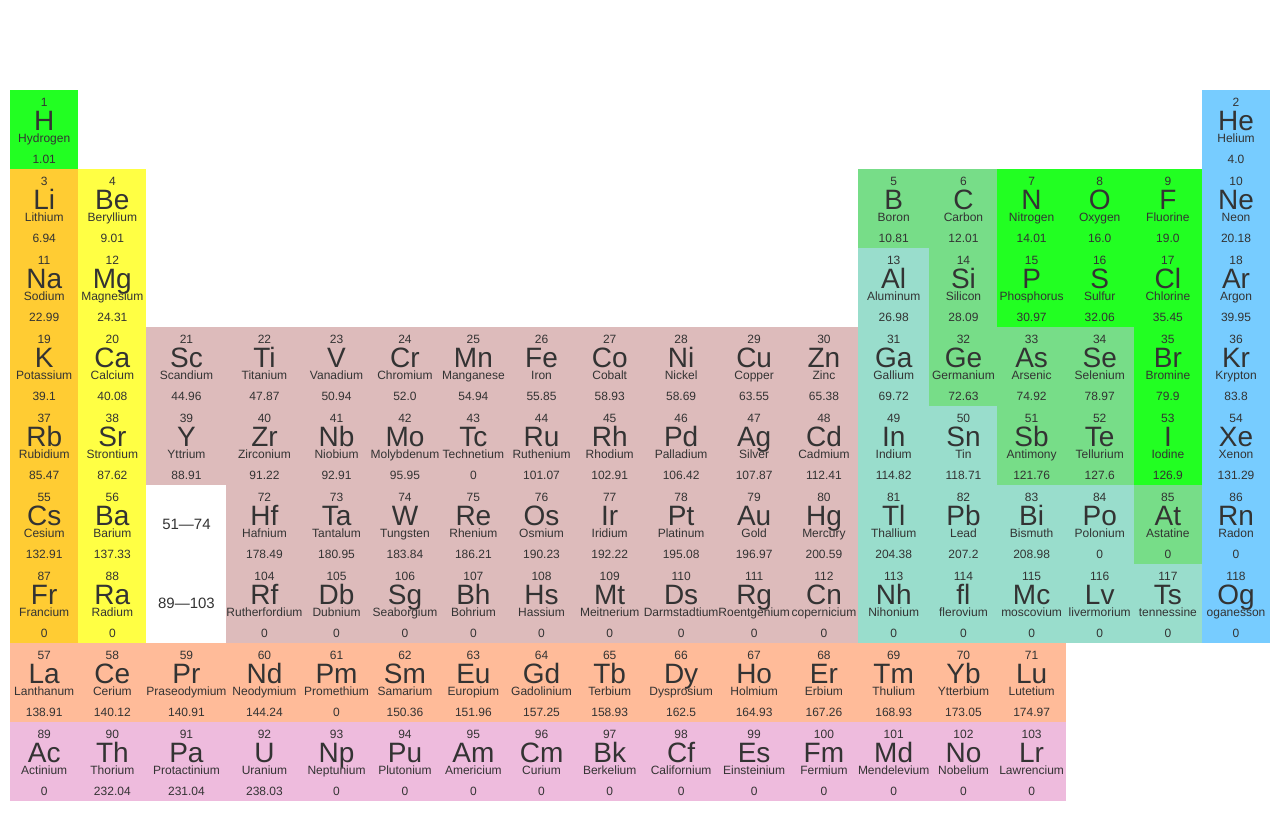
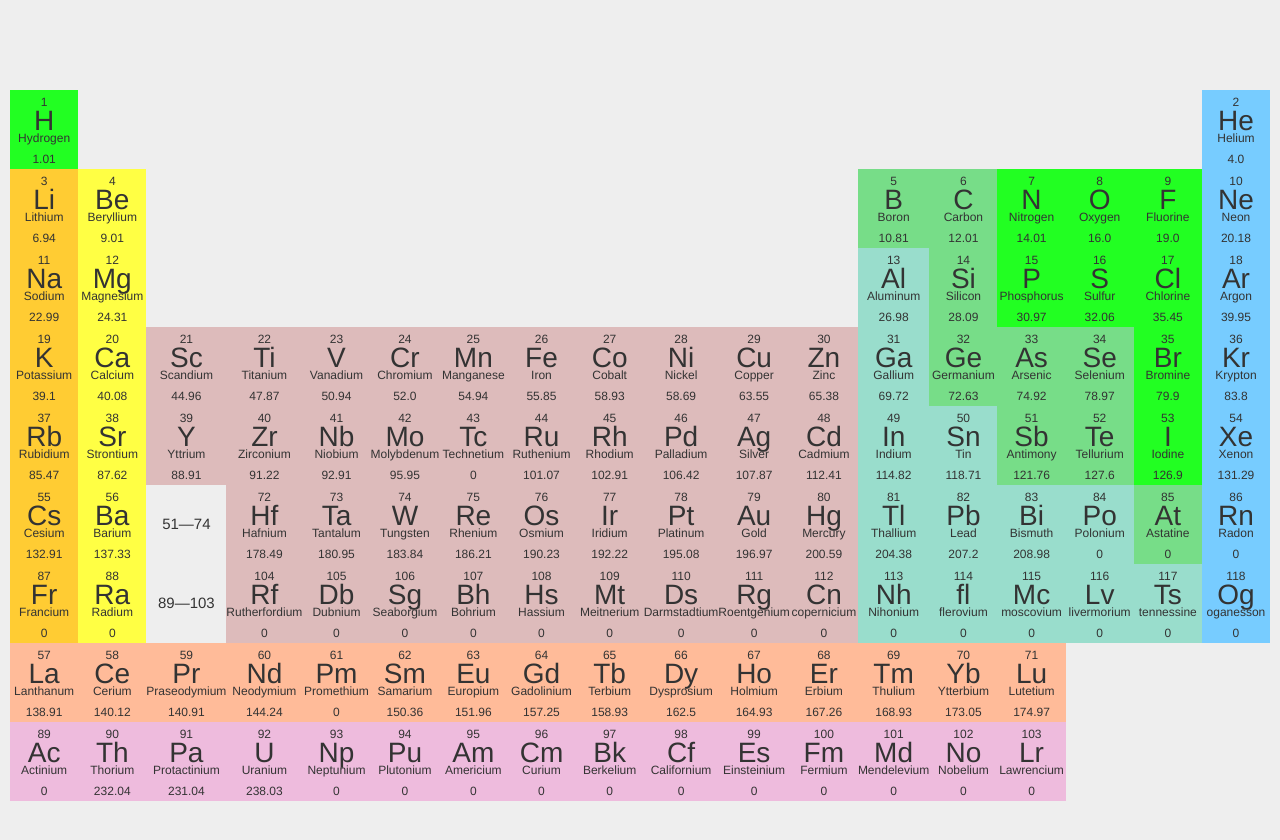
Before and after one commit to MayorMonty/periodic-table, a Jekyll site: the page built from index.html, in a window 1280 px wide. Shown: the top 840 px of the page. Built offline with Jekyll 4.4.1, drawn with Linux system fonts in a browser that asks for light colours; nearby versions of some CDN libraries.

Commit message:
Commit (too tired)

```diff
--- a/css/main.scss
+++ b/css/main.scss
@@ -11,6 +11,7 @@
 
     font-family: "Helvetica Neue", sans-serif;
     color: #333333;
+    background: #eeeeee;
 }
 
 main {
@@ -159,20 +160,14 @@
 }
 
 .element-dialog {
-    position: fixed;
-    background: #ffffff;
-    top: 0;
-    min-height: 50vh;
+    position: fixed !important;
+    top: 5vh;
     left: 10%;
     right: 10%;
     display: none;
-    padding: 10px;
-    padding-top: 0;
+    max-height: 90vh;
     &.active {
         display: block;
-    }
-    .element-data-name {
-        text-align: center;
     }
     @media screen and (max-width: $breakpoint) {
         left: 0;
--- a/index.html
+++ b/index.html
@@ -4,7 +4,7 @@
 
 <div class="periodic-table">
   {% for element in site.data.elements %}
-  <div class="element period-{{element.period}} group-{{ element.group_block | replace: 'group ', '' | replace: ',', '' }} {{ element.element_category | replace ',','' }}" data-element={{ element.number }}>
+  <div class="element period-{{element.period}} group-{{ element.group_block | replace: 'group ', '' | replace: ',', '' }} {{ element.element_category | replace: ',','' }}" data-element={{ element.number }}>
     <span class="number">{{ element.number }}</span>
     <span class="symbol">{{ element.symbol }}</span>
     <span class="name">{{ element.name }}</span>
@@ -20,10 +20,57 @@
   </div>
 </div>
 
-<div class="element-dialog">
-  <h1 class="element-data-name">Element Name</h1>
-  <p class="element-description">Lorem ipsum dolor sit, amet consectetur adipisicing elit. Ipsam doloribus et eos velit maiores voluptas veniam iusto fugit omnis, placeat alias non accusamus, mollitia corporis repellat aut nihil, blanditiis necessitatibus.</p>
-  <div class="element-data">
-
+<div class="card element-dialog">
+  <div class="card-tabs">
+      <ul class="tabs tabs-fixed-width">
+        <li class="tab"><a href="#basic" class="active">Basic Information</a></li>
+        <li class="tab"><a href="#iso">Isotopes</a></li>
+      </ul>
+    </div>
+  <div class="card-content">
+    <table class="responsive-table bordered" id="basic">
+      <thead>
+        <tr>
+          <td class="element-data-name">Element Name</td>
+        </tr>
+      </thead>
+      <tbody>
+        <tr>
+          <td>Atomic Number (Protons)</td>
+          <td class="element-data-atomic"></td>
+        </tr>
+        <tr>
+          <td>Average Atomic Mass</td>
+          <td class="element-data-mass"></td>
+        </tr>
+        <tr>
+          <td>Electron Configuration</td>
+          <td class="element-data-electronconfig"></td>
+        </tr>
+        <tr>
+          <td>Atomic Radius</td>
+          <td class="element-data-atomicradius"></td>
+        </tr>
+        <tr>
+          <td>Ionization Energies</td>
+          <td class="element-data-ionization"></td>
+        </tr>
+        <tr>
+          <td>Electron Affinity</td>
+          <td class="element-data-affinity"></td>
+        </tr>
+        <tr>
+          <td>Electronegativity</td>
+          <td class="element-data-electronegativity"></td>
+        </tr>
+      </tbody>
+    </table>
+    <div id="iso">
+        <h5>Isotopes</h5>
+        <div class="isotope-table"></div>
+    </div>
+  </div>
+  <div class="card-action">
+      <a class="waves-effect waves-teal btn-flat" onClick="dialog.classList.remove('active');">Dismiss</a>
   </div>
 </div>
--- a/js/main.js
+++ b/js/main.js
@@ -11,26 +11,61 @@
             }
         });
     }
-    document.body.addEventListener("click", function() {
-        dialog.classList.remove("active");
-    });
     window.dialog = document.querySelector(".element-dialog");
+    window.atomicName   = document.querySelectorAll(".element-data-name")
     window.atomic = document.querySelectorAll(".element-data-atomic");
     window.mass   = document.querySelectorAll(".element-data-mass");
     window.iso    = document.querySelectorAll(".element-data-iso");
     window.electrons = document.querySelectorAll(".element-data-electronconfig");
+    window.atomicradius = document.querySelectorAll(".element-data-atomicradius");
+    window.ionization = document.querySelectorAll(".element-data-ionization");
+    window.affinity = document.querySelectorAll(".element-data-affinity");
+    window.electronegativity = document.querySelectorAll(".element-data-electronegativity");
 });
 
 function makeDialog(number) {
     try {
         var data = window.table[number - 1];
-        var isotopes = parseIsotopes(access(data, "iso"), data.symbol);
-        console.log(isotopes)
         substitute(atomic, data.number);
         substitute(mass, data.atomic_weight);
         substitute(iso, data.iso);
         substitute(electrons, data.electron_configuration);
-        document.querySelector(".element-data-name").innerText = data.name;
+        substitute(atomicName, data.name);
+        substitute(atomicradius, data.atomic_radius);
+        substitute(ionization, data.ionization_energies);
+        substitute(affinity, data.electron_affinity);
+        substitute(electronegativity, data.electronegativity);
+
+        var isotopes = parseIsotopes(access(data, "iso"), data.symbol);
+        console.log(isotopes);
+        var table = `<table class="responsive-table bordered">
+            <thead><tr>
+            <td>Isotope</td>
+            <td>Abundance</td>
+            <td>Half Life</td>
+            <td>Spin</td>
+            <td>Decay Energy</td>
+            <td>Decay Product</td>
+            </tr></thead>
+            <tbody>
+            ${isotopes.map(
+                a =>
+                    `<tr>
+                        <td>${a.isotope}</td>
+                        <td>${a.abundance}</td>
+                        <td>${a.halfLife}</td>
+                        <td>${a.spin}</td>
+                        <td>${a.decayEnergy}</td>
+                        <td>${a.decayProduct}</td>
+                    </tr>`
+            ).join(" ")
+            }
+            </tbody>
+        </table>`
+
+        document.querySelector(".isotope-table").innerHTML = table;
+
+
     } catch(e) {
         console.log(e);
     }
```
Also changed, not shown: data/elements.json.
